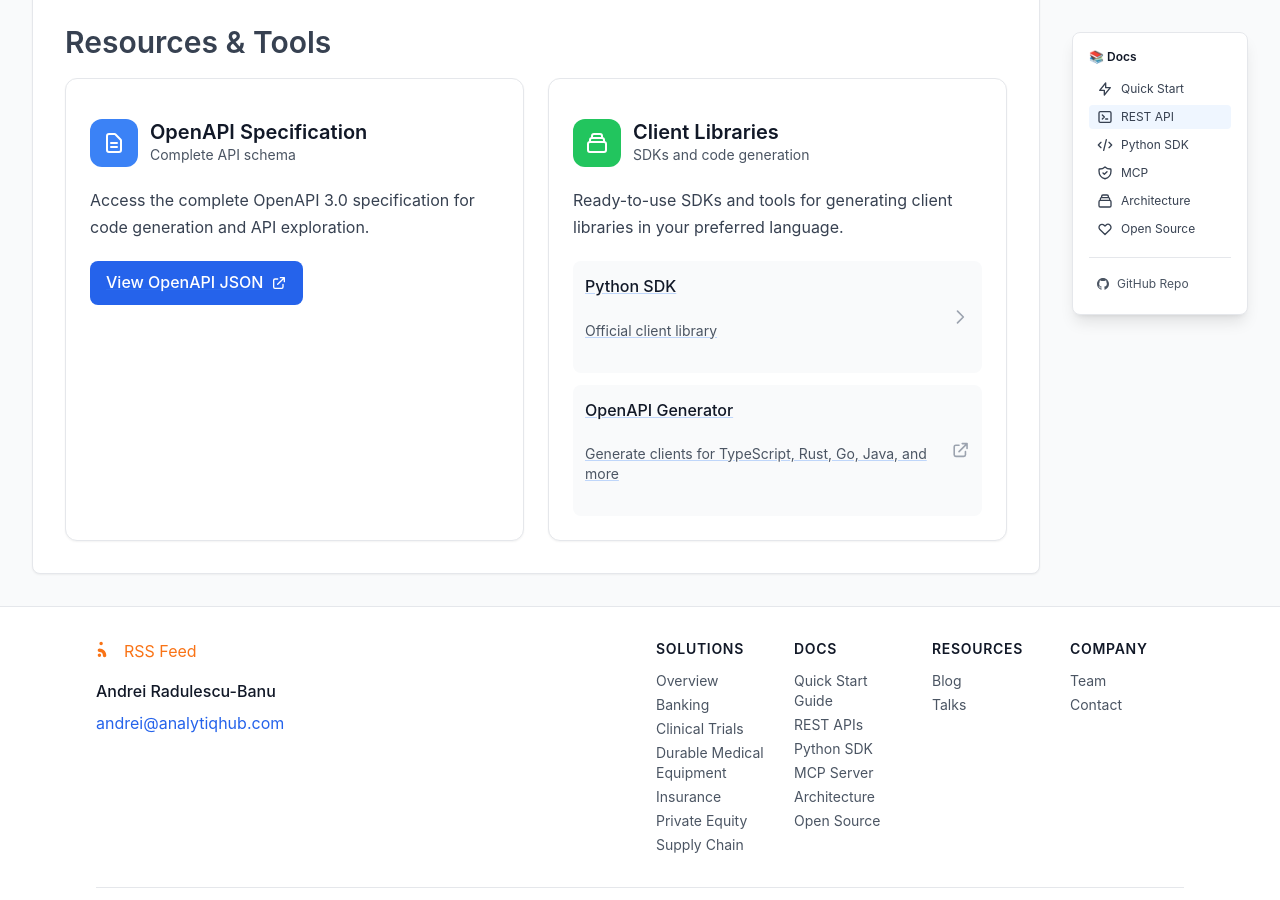
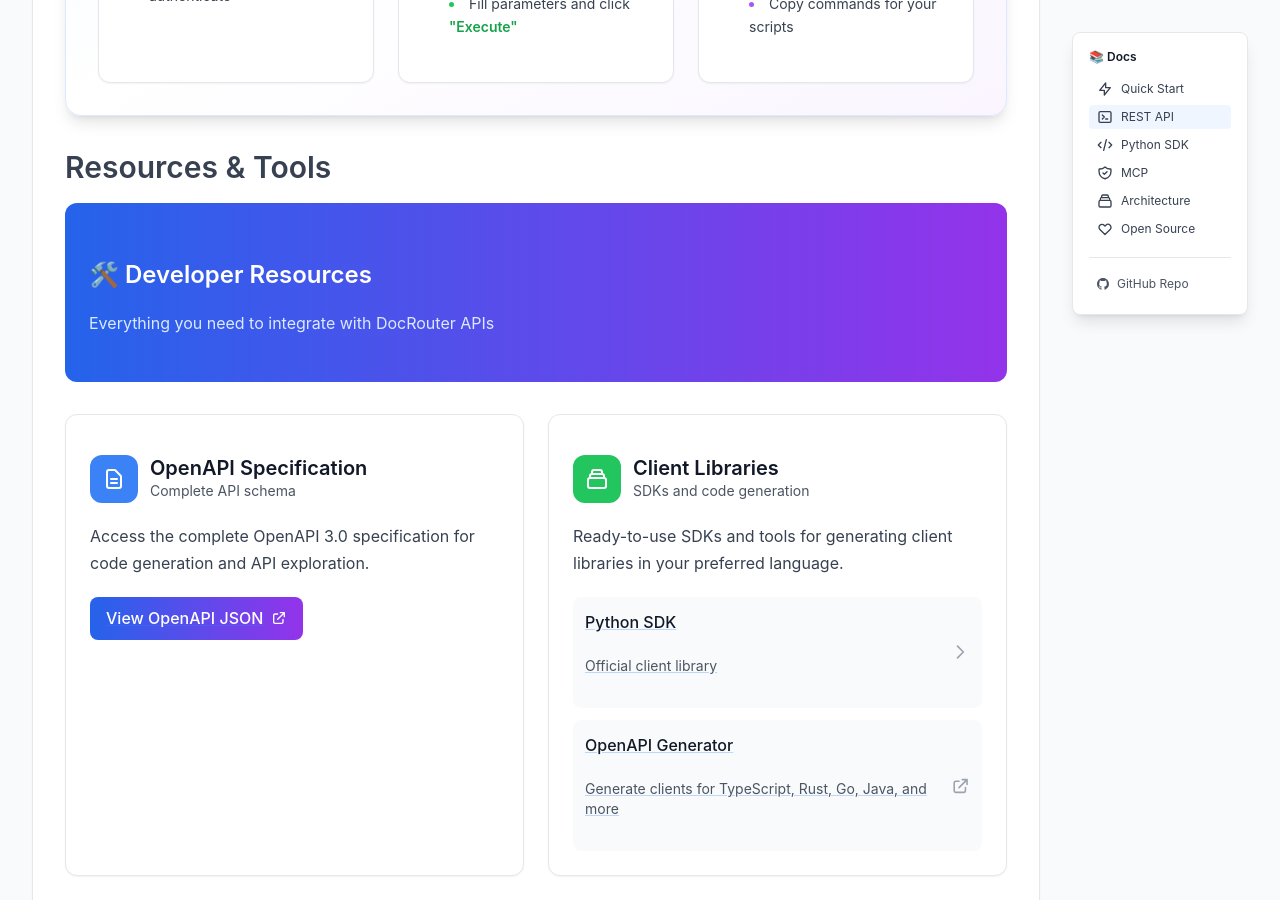
Before and after one commit to analytiq-hub/docrouter.github.io, a Jekyll site: the page built from rest-api.md, in a window 1280 px wide and 900 px high, scrolled down 2340 px. Built offline with Jekyll 4.4.1, drawn with Linux system fonts in a browser that asks for light colours; nearby versions of some CDN libraries.

Commit message:
Update REST API page with blue-purple gradient theme
- Convert all primary buttons to blue-purple gradient styling
- Add gradient headers to Authentication and Resources sections
- Update hero section background gradient for consistency
- Enhance Interactive Documentation section with theme colors
- Improve visual consistency across the site
- Add emojis and better typography to section headers
- Apply consistent shadow and hover effects

```diff
--- a/rest-api.md
+++ b/rest-api.md
@@ -5,14 +5,14 @@
 ---
 
 <!-- Hero Section -->
-<div class="bg-gradient-to-br from-blue-50 via-white to-indigo-50 rounded-2xl p-8 mb-12 border border-blue-100">
+<div class="bg-gradient-to-br from-blue-50 via-white to-purple-50 rounded-2xl p-8 mb-12 border border-blue-100 shadow-lg">
   <div class="max-w-4xl mx-auto text-center">
     <p class="text-lg text-gray-600 leading-relaxed mb-8 max-w-3xl mx-auto">
       Everything in the DocRouter UI is available through REST APIs. Build custom integrations, automate workflows, and access all features programmatically.
     </p>
     <div class="flex flex-col sm:flex-row gap-4 justify-center items-center">
       <a href="https://app.docrouter.ai/fastapi/docs#/" target="_blank" rel="noopener noreferrer"
-         class="inline-flex items-center gap-2 bg-blue-600 text-white px-6 py-3 rounded-lg font-medium hover:bg-blue-700 transition-colors shadow-lg hover:shadow-xl">
+         class="inline-flex items-center gap-2 bg-gradient-to-r from-blue-600 to-purple-600 hover:from-blue-700 hover:to-purple-700 text-white px-6 py-3 rounded-lg font-medium transition-colors shadow-lg hover:shadow-xl">
         <svg class="w-5 h-5 text-white hover:text-blue-100" fill="none" stroke="currentColor" viewBox="0 0 24 24">
           <path stroke-linecap="round" stroke-linejoin="round" stroke-width="2" d="M10 6H6a2 2 0 00-2 2v10a2 2 0 002 2h10a2 2 0 002-2v-4M14 4h6m0 0v6m0-6L10 14"/>
         </svg>
@@ -31,8 +31,10 @@
 
 ## Authentication
 
-<div class="bg-gray-50 rounded-xl p-6 mb-8 border border-gray-200">
-  <p class="text-gray-700 leading-relaxed mb-6">
+<div class="bg-gradient-to-r from-blue-600 to-purple-600 rounded-xl p-6 mb-8 text-white">
+  <h3 class="text-2xl font-semibold text-white mb-4">🔐 API Authentication</h3>
+  <div class="bg-white bg-opacity-10 rounded-lg p-6">
+  <p class="text-blue-100 leading-relaxed mb-6">
     The DocRouter REST API uses token-based authentication. Choose the appropriate token type based on your integration needs:
   </p>
 
@@ -115,9 +117,10 @@
              style="max-height: 162px; width: auto;">
       </div>
     </div>
-    <p class="text-xs text-gray-600 text-center mt-2">
+    <p class="text-xs text-blue-100 text-center mt-2">
       Screenshots showing the token management interface in the DocRouter application
     </p>
+  </div>
   </div>
 </div>
 
@@ -345,10 +348,10 @@
 
 ## Interactive Documentation
 
-<div class="bg-gradient-to-br from-indigo-50 via-white to-blue-50 rounded-2xl p-8 mb-8 border border-indigo-100">
+<div class="bg-gradient-to-br from-blue-50 via-white to-purple-50 rounded-2xl p-8 mb-8 border border-blue-100 shadow-lg">
   <div class="text-center mb-8">
     <a href="https://app.docrouter.ai/fastapi/docs#/" target="_blank" rel="noopener noreferrer"
-       class="inline-flex items-center gap-2 bg-indigo-600 text-white px-8 py-4 rounded-xl font-semibold hover:bg-indigo-700 transition-colors shadow-lg hover:shadow-xl text-lg">
+       class="inline-flex items-center gap-2 bg-gradient-to-r from-blue-600 to-purple-600 hover:from-blue-700 hover:to-purple-700 text-white px-8 py-4 rounded-xl font-semibold transition-colors shadow-lg hover:shadow-xl text-lg">
       <svg class="w-5 h-5 text-white hover:text-blue-100" fill="none" stroke="currentColor" viewBox="0 0 24 24">
           <path stroke-linecap="round" stroke-linejoin="round" stroke-width="2" d="M10 6H6a2 2 0 00-2 2v10a2 2 0 002 2h10a2 2 0 002-2v-4M14 4h6m0 0v6m0-6L10 14"/>
         </svg>
@@ -422,6 +425,11 @@
 
 ## Resources & Tools
 
+<div class="bg-gradient-to-r from-blue-600 to-purple-600 rounded-xl p-6 mb-8 text-white">
+  <h3 class="text-2xl font-semibold text-white mb-2">🛠️ Developer Resources</h3>
+  <p class="text-blue-100">Everything you need to integrate with DocRouter APIs</p>
+</div>
+
 <div class="grid md:grid-cols-2 gap-6">
   <!-- OpenAPI Specification Panel -->
   <div class="bg-white border border-gray-200 rounded-xl p-6 shadow-sm hover:shadow-lg transition-shadow">
@@ -438,7 +446,7 @@
     </div>
     <p class="text-gray-700 mb-4">Access the complete OpenAPI 3.0 specification for code generation and API exploration.</p>
     <a href="https://app.docrouter.ai/fastapi/openapi.json" target="_blank" rel="noopener noreferrer"
-       class="inline-flex items-center gap-2 bg-blue-600 text-white px-4 py-2 rounded-lg font-medium hover:bg-blue-700 transition-colors">
+       class="inline-flex items-center gap-2 bg-gradient-to-r from-blue-600 to-purple-600 hover:from-blue-700 hover:to-purple-700 text-white px-4 py-2 rounded-lg font-medium transition-colors">
       <span class="text-white hover:text-blue-100">View OpenAPI JSON</span>
       <svg class="w-4 h-4 text-white" fill="none" stroke="currentColor" viewBox="0 0 24 24">
         <path stroke-linecap="round" stroke-linejoin="round" stroke-width="2" d="M10 6H6a2 2 0 00-2 2v10a2 2 0 002 2h10a2 2 0 002-2v-4M14 4h6m0 0v6m0-6L10 14"/>
```
